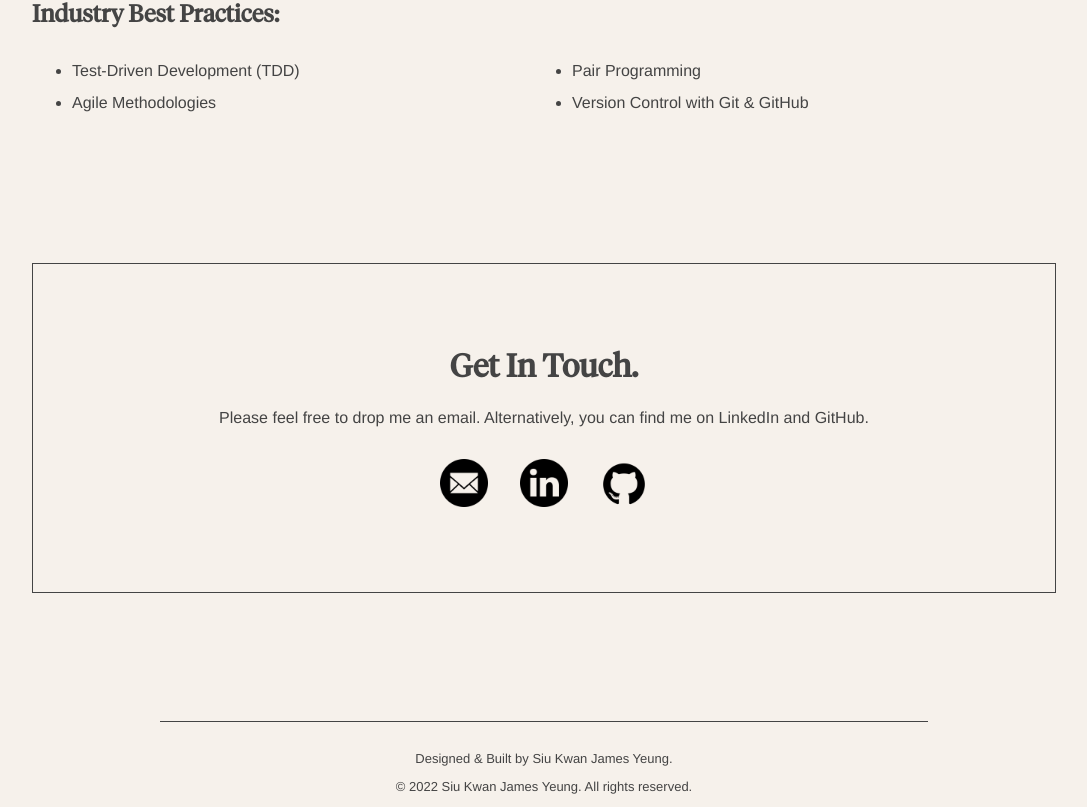
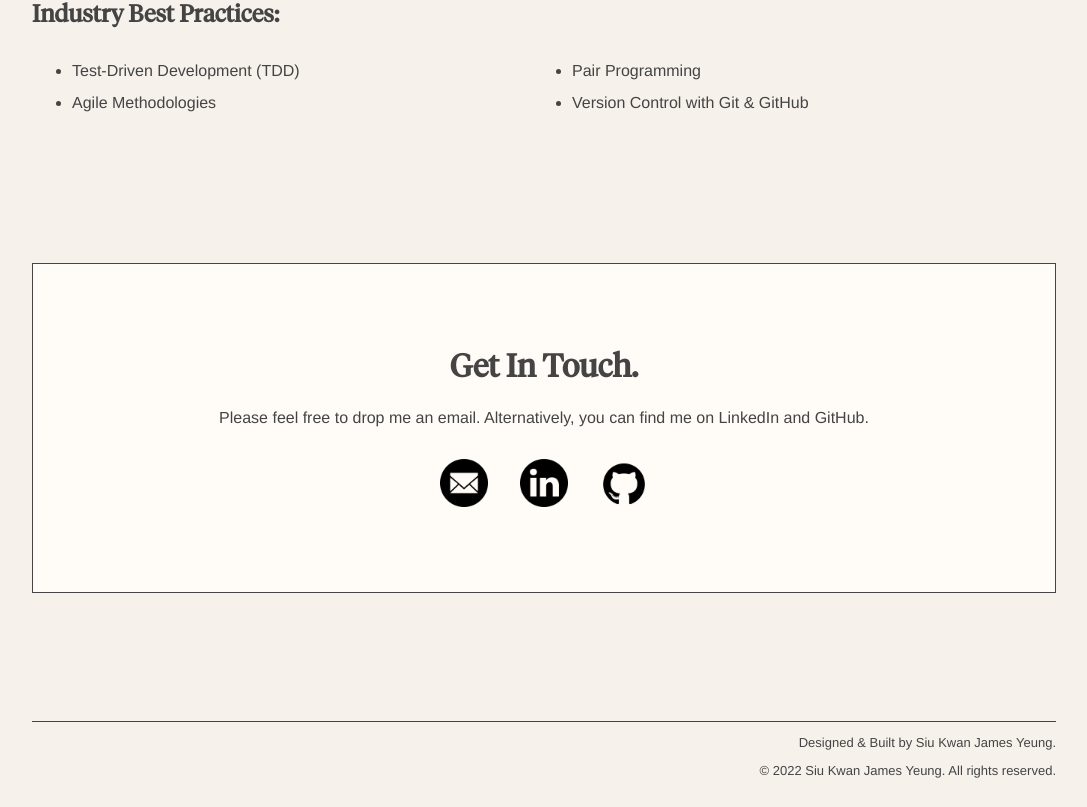
Before and after one commit to OneInfiniteLoops/Portfolio, a React (Create React App) app: page / in a window 1280 px wide. Shown: the part 1162-1969 px from the top of the page, without its empty margins (96-1183 px from the left). Built offline with nearby package versions, Linux system fonts and the light colour scheme.

Commit message:
Adjust footer text positioning and Add background colour Contact

```diff
--- a/src/App.css
+++ b/src/App.css
@@ -143,6 +143,7 @@ html {
 
 #contact {
   font-family: Tiempos Headline;
+  background-color: #fffcf7;
   color: #444;
   text-align: center;
   margin: 10%;
@@ -169,10 +170,9 @@ html {
 .Footer {
   font-family: Helvetica;
   color: #444;
-  text-align: center;
+  text-align: right;
   font-size: small;
   border-top: #444 solid 1px;
-  padding-top: 1rem;
-  margin-left: 20%;
-  margin-right: 20%;
+  margin-left: 10%;
+  margin-right: 10%;
 }
```
